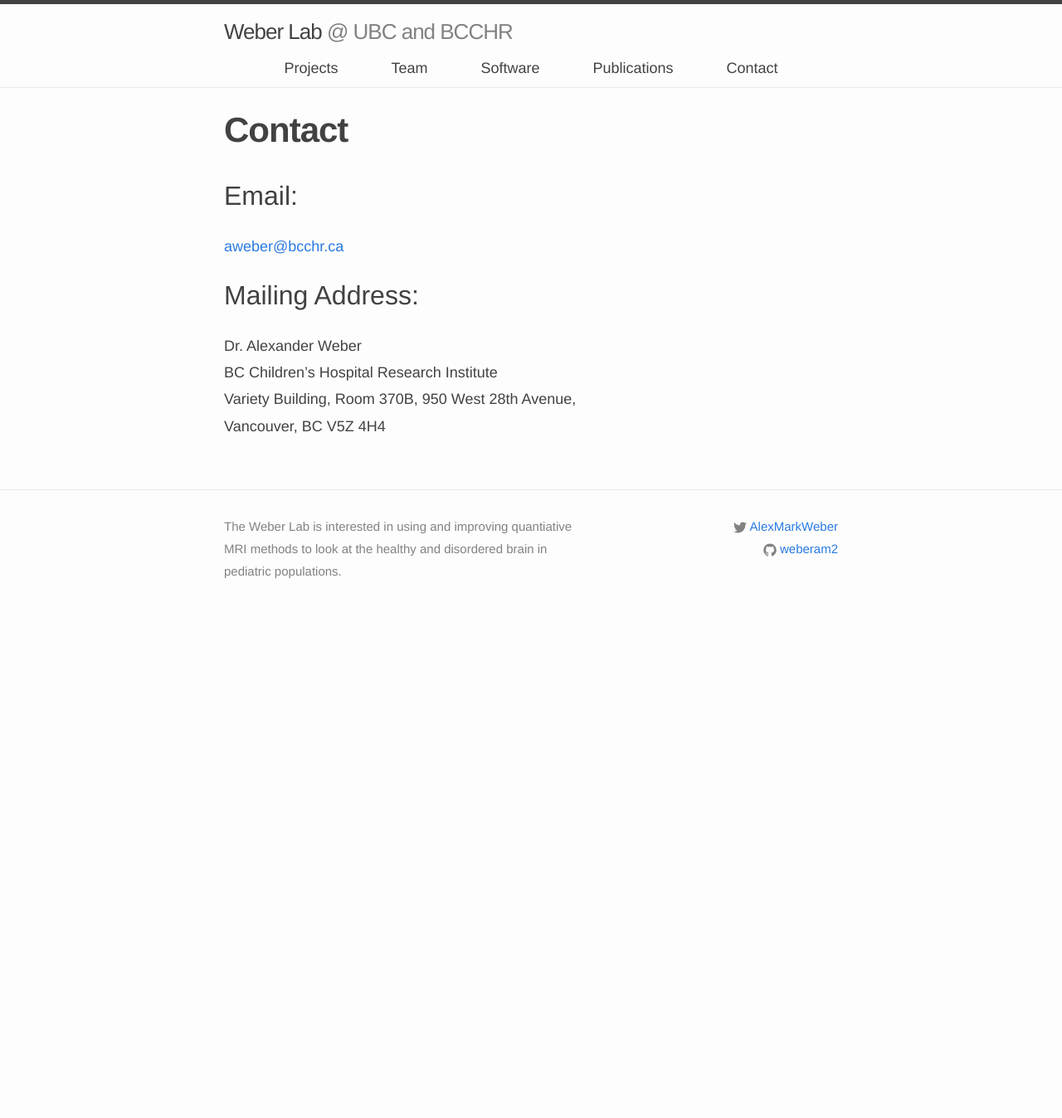
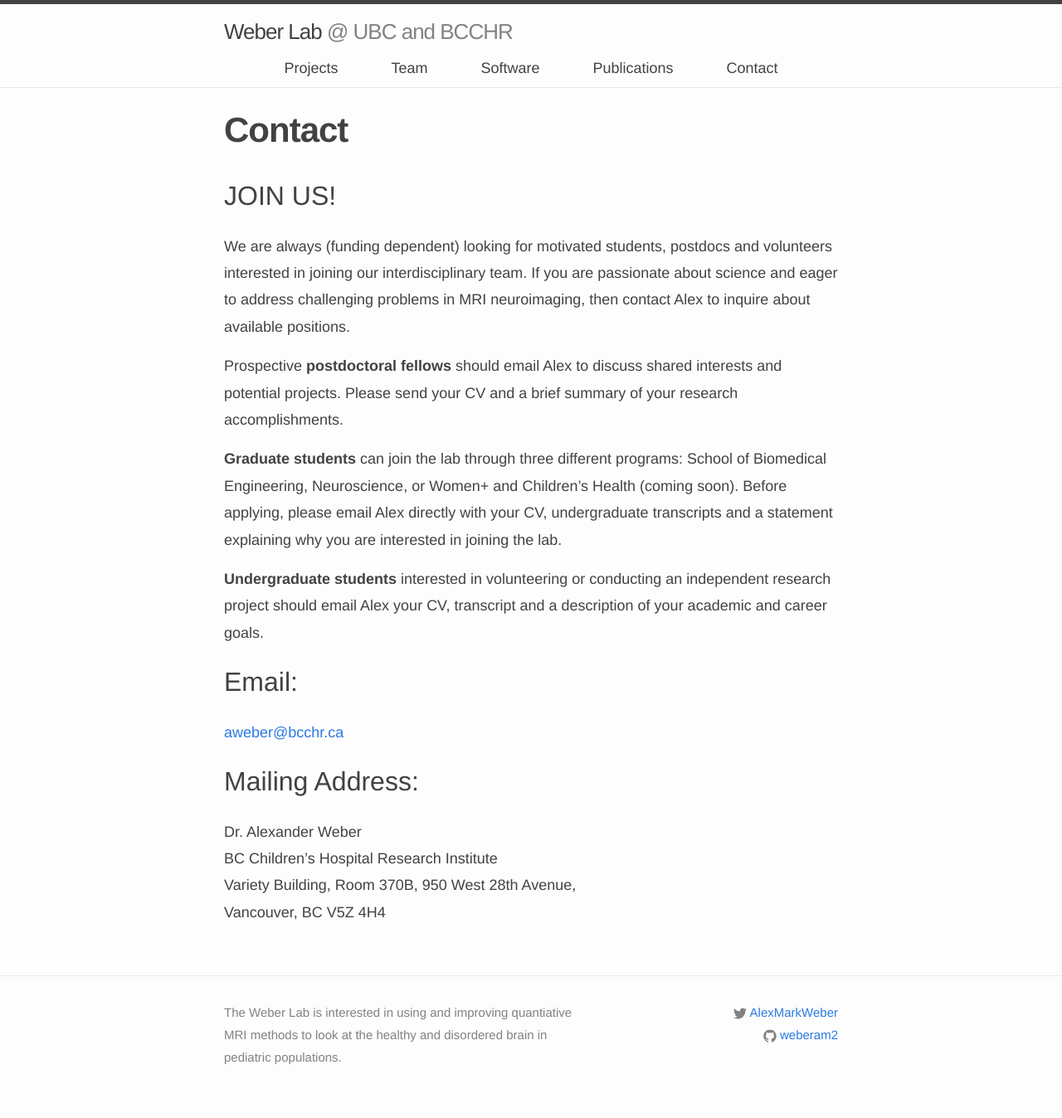
Before and after one commit to WeberLab/weberlab.github.io, a Jekyll site: the page built from _pages/contact/index.md, in a window 1280 px wide. Shown: the whole page at 83% size. Built offline with Jekyll 4.4.1, drawn with Linux system fonts in a browser that asks for light colours; nearby versions of some CDN libraries; before the commit the page ends 900 px from its top, so only the background shows below that.

Commit message:
Update index.md

```diff
--- a/_pages/contact/index.md
+++ b/_pages/contact/index.md
@@ -5,6 +5,16 @@ permalink: /contact/
 toggle: on
 rank: 7
 ---
+
+## JOIN US!
+
+We are always (funding dependent) looking for motivated students, postdocs and volunteers interested in joining our interdisciplinary team.  If you are passionate about science and eager to address challenging problems in MRI neuroimaging, then contact Alex to inquire about available positions.
+
+Prospective **postdoctoral fellows** should email Alex to discuss shared interests and potential projects.  Please send your CV and a brief summary of your research accomplishments.
+
+**Graduate students** can join the lab through three different programs: School of Biomedical Engineering, Neuroscience, or Women+ and Children’s Health (coming soon).  Before applying, please email Alex directly with your CV, undergraduate transcripts and a statement explaining why you are interested in joining the lab.
+
+**Undergraduate students** interested in volunteering or conducting an independent research project should email Alex your CV, transcript and a description of your academic and career goals.
 
 ## Email:
 [aweber@bcchr.ca](mailto:aweber@bcchr.ca)
```
